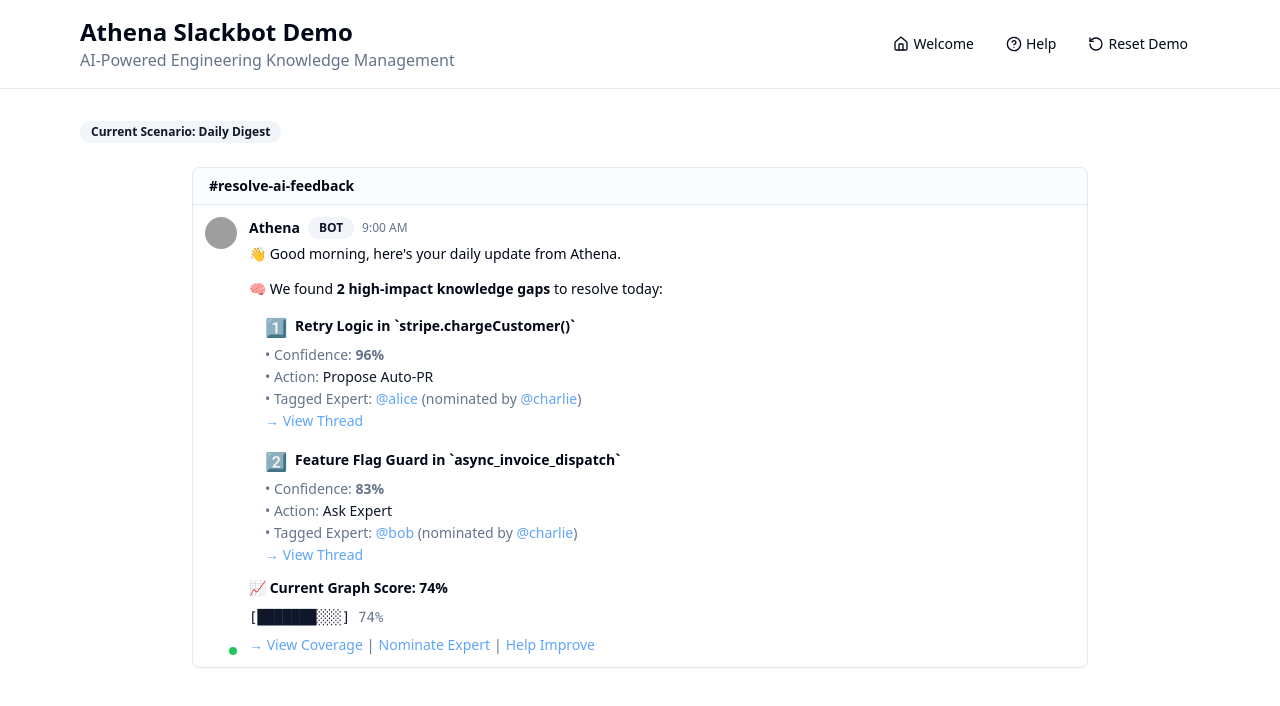
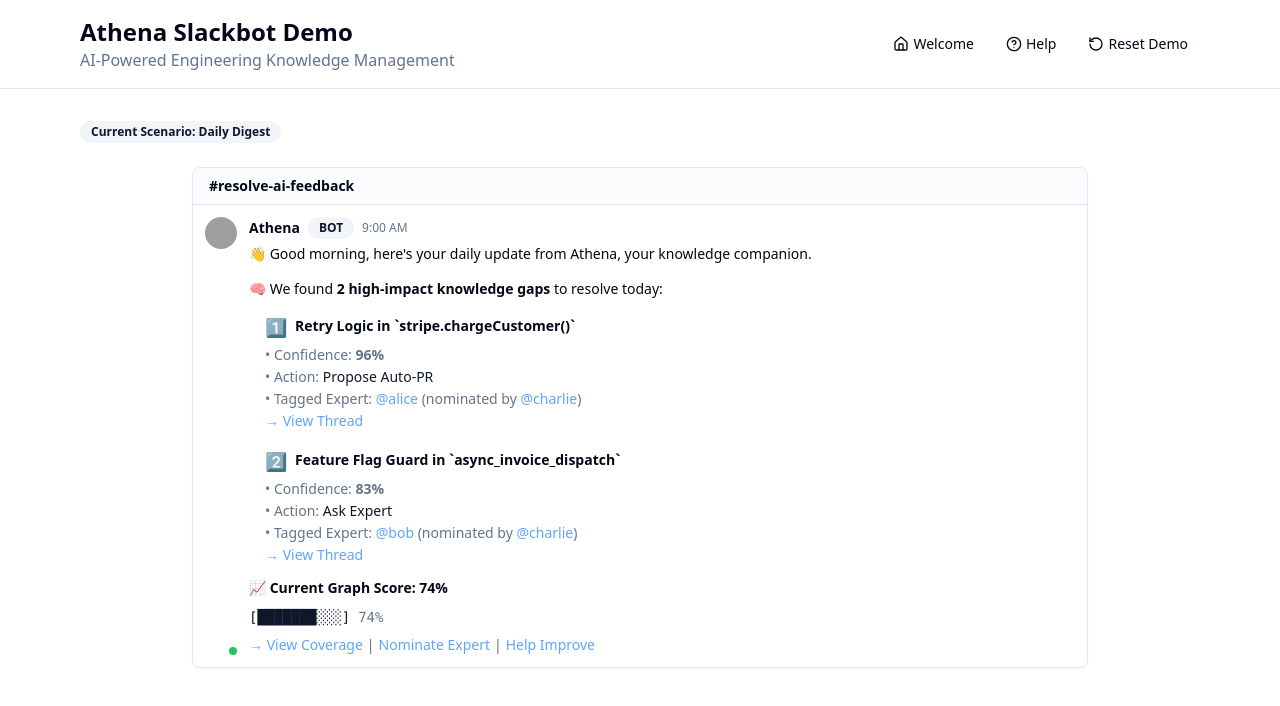
Before and after one commit to srinathsinha/athena-guide-bot, a React (Vite) app: page /demo in a window 1280 px wide. Shown: the top 706 px of the page. Built offline with nearby package versions, Linux system fonts and the light colour scheme; grey boxes are pictures that could not be loaded.

Commit message:
Update welcome message
Update the welcome message on the demo landing page to include the daily update from Athena.

```diff
--- a/src/components/AthenaDashboard/AthenaDigest.tsx
+++ b/src/components/AthenaDashboard/AthenaDigest.tsx
@@ -26,7 +26,7 @@ export function AthenaDigest({ digest, onViewThread, approvedGaps }: AthenaDiges
         timestamp="9:00 AM"
       >
         <div className="space-y-3">
-          <p>👋 Good morning, here's your daily update from Athena.</p>
+          <p>👋 Good morning, here's your daily update from Athena, your knowledge companion.</p>
 
           <p>🧠 We found <strong>{digest.gaps.length} high-impact knowledge gaps</strong> to resolve today:</p>
 
```
